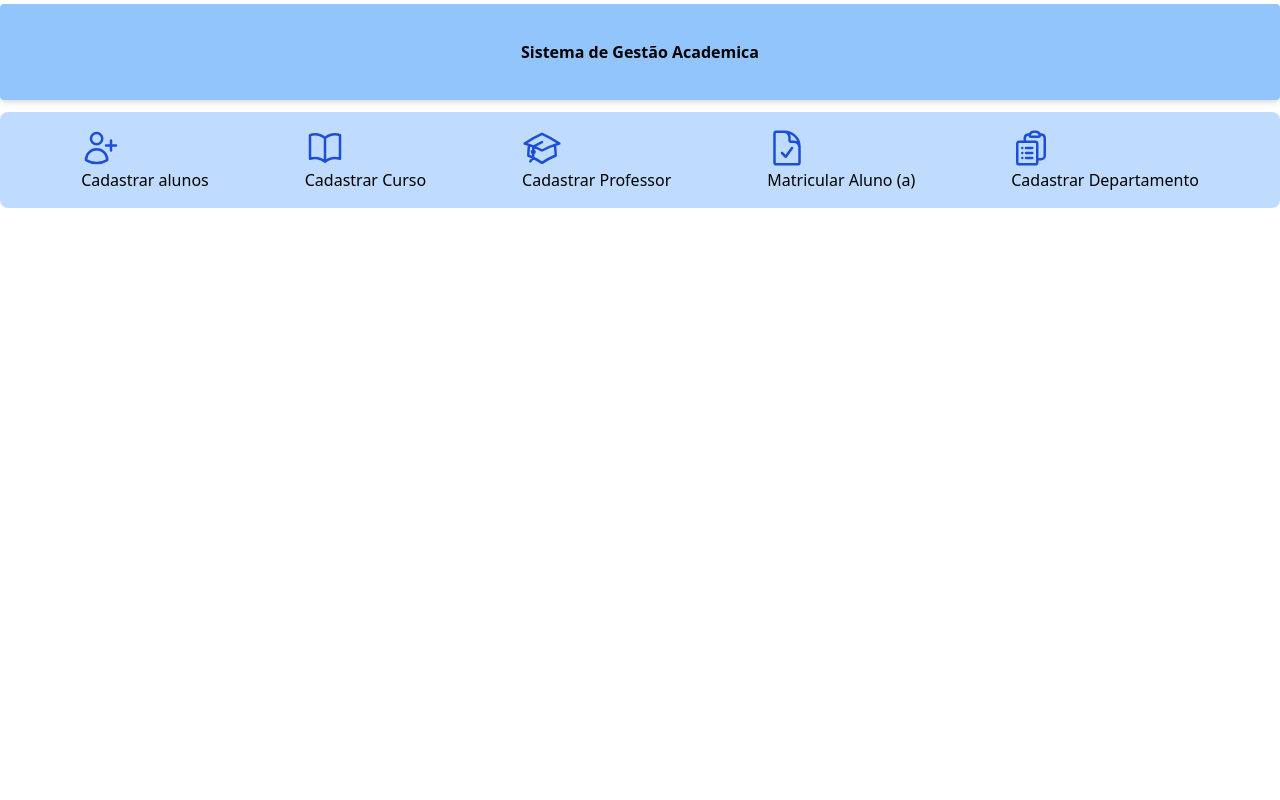
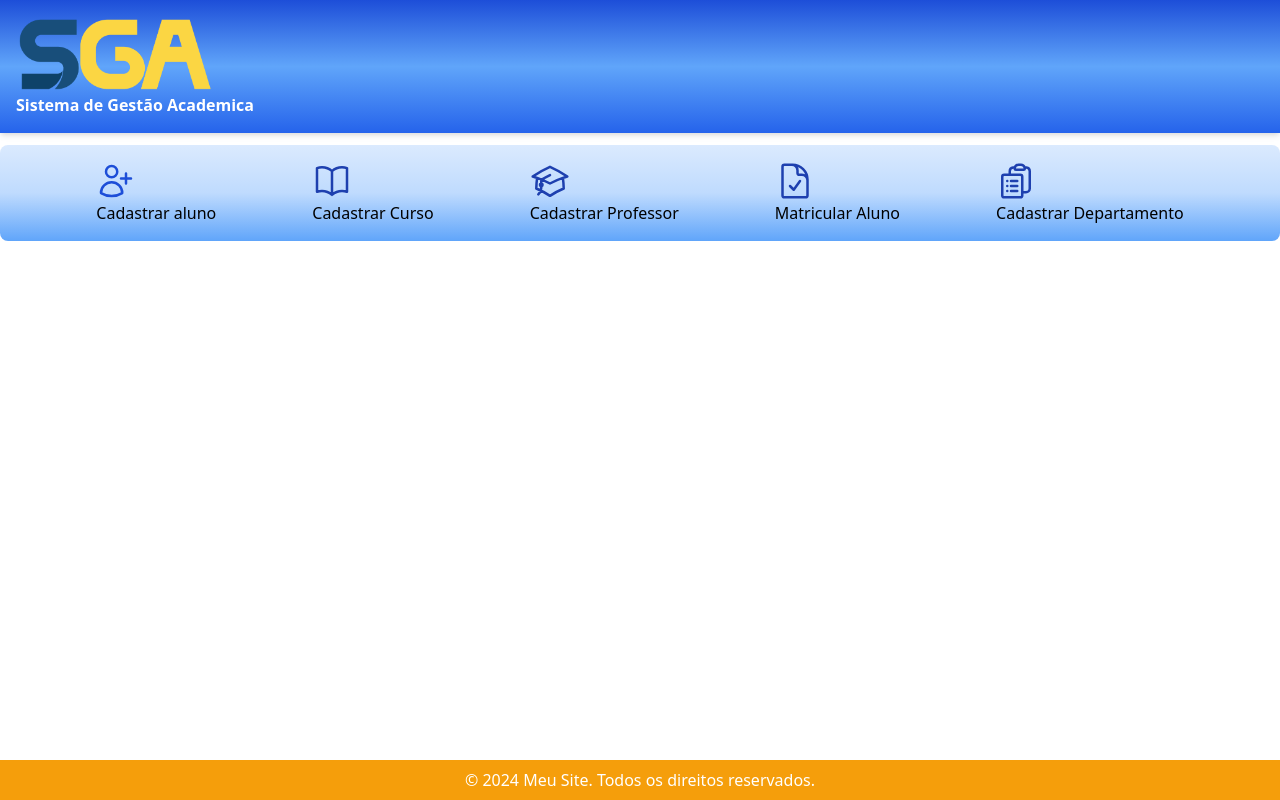
Before and after one commit to Dom-Furia/Projeto_final_CyberEdux, a Django app: page / in a window 1280 px wide. Run offline with Django 5.2, Linux system fonts and the light colour scheme.

Commit message:
Add files via upload

```diff
--- a/Projeto_final/Projeto_CyberEedux/settings.py
+++ b/Projeto_final/Projeto_CyberEedux/settings.py
@@ -106,7 +106,7 @@ USE_TZ = True
 # Static files (CSS, JavaScript, Images)
 # https://docs.djangoproject.com/en/5.0/howto/static-files/
 
-STATIC_URL = 'static/'
+STATIC_URL = '/static/'
 
 # Default primary key field type
 # https://docs.djangoproject.com/en/5.0/ref/settings/#default-auto-field
--- a/Projeto_final/sistema_academico/templates/base.html
+++ b/Projeto_final/sistema_academico/templates/base.html
@@ -1,20 +1,27 @@
 <!DOCTYPE html>
-<html lang="en">
+<html lang="pt-br">
+{% load static %}
 <head>
     <meta charset="UTF-8">
     <meta name="viewport" content="width=device-width, initial-scale=1.0">
     <title>GCE</title>
     <link rel="stylesheet" href="https://cdn.jsdelivr.net/npm/tailwindcss@2.2.19/dist/tailwind.min.css">
 </head>
-<body>
-    <div class="mx-auto my-auto bg-white mt-1">
-        <div class="flex justify-center items-center bg-blue-300 font-bold p-9 shadow-md rounded">
-            <img src="" alt="">
-            <h1>Sistema de Gestão Academica</h1>
+<body class="flex flex-col h-screen">
+    <section>
+        <div class="bg-gradient-to-b from-blue-700 via-blue-400 to-blue-600 font-bold p-4 shadow-md">
+            <img src="{% static 'img/sga.png' %}" alt="Descriçã da Imagem" width="200px" >
+            <h1 class="text-white">Sistema de Gestão Academica</h1>
         </div>
-
+    </section>
+    <div class="flex-grow">
         {% block content %}
         {% endblock %}
+    </div>
+    <div>
+        <footer class="bg-yellow-500 text-white text-center py-2 w-screen">
+            <p class="">&copy; 2024 Meu Site. Todos os direitos reservados.</p>
+        </footer>
     </div>
 
 </body>
--- a/Projeto_final/sistema_academico/templates/cadastrar_professor.html
+++ b/Projeto_final/sistema_academico/templates/cadastrar_professor.html
@@ -1,7 +1,7 @@
 {% extends 'base.html' %}
 {% block content %}
 
-<form method="POST" class="bg-gray-200 shadow-md rounded px-8 pt-6 pb-8 mb-4 mt-4 ">
+<form method="POST" class="container mx-auto bg-blue-200 shadow-md rounded px-8 pt-6 pb-8 mb-4 mt-6  divide-gray-200">
     {% csrf_token %}
     <div>
         <div class="flex justify-center p-4 mb-4">
@@ -64,8 +64,8 @@
     </div>
 </form>
 
-<table class="min-w-full divide-y divide-gray-200 bg-white shadow overflow-hidden sm:rounded-lg">
-    <thead class="bg-gray-200 text-center">
+<table class="container mx-auto divide-y divide-gray-200 bg-white shadow overflow-hidden sm:rounded-lg mb-5">
+    <thead class="bg-yellow-400 text-center">
       <tr>
         <th class="px-6 py-3 text-left text-xs font-medium text-gray-500 uppercase tracking-wider">Nome</th>
         <th class="px-6 py-3 text-left text-xs font-medium text-gray-500 uppercase tracking-wider text-center">E-mail</th>
--- a/Projeto_final/sistema_academico/templates/criar_curso.html
+++ b/Projeto_final/sistema_academico/templates/criar_curso.html
@@ -1,7 +1,7 @@
 {% extends 'base.html' %}
 {% block content %}
 
-<form method="POST" class="bg-gray-200 shadow-md rounded px-8 pt-6 pb-8 mb-4 mt-6  divide-gray-200">
+<form method="POST" class="container mx-auto bg-blue-200 shadow-md rounded px-8 pt-2 pb-4 mb-4 mt-6  divide-gray-400 mb-10">
       {% csrf_token %}
         <div class="flex justify-center">
           <h1 class="mx-auto text-black font-bold mb-4 p-4 text-3xl text-gray-600">Cadastrar Curso</h1>
@@ -47,8 +47,8 @@
       </div>
 </form>
 
-<table class="min-w-full divide-y divide-gray-200 bg-white shadow overflow-hidden sm:rounded-lg mb-6">
-    <thead class="bg-gray-200 text-center">
+<table class="container mx-auto divide-y divide-gray-200 bg-white shadow overflow-hidden sm:rounded-lg mb-6">
+    <thead class="bg-yellow-400 text-center">
       <tr>
         <th class="px-6 py-3 text-left text-xs font-medium text-gray-500 uppercase tracking-wider">Nome</th>
         <th class="px-6 py-3 text-left text-xs font-medium text-gray-500 uppercase tracking-wider text-center">Descrição</th>
--- a/Projeto_final/sistema_academico/templates/editar_aluno.html
+++ b/Projeto_final/sistema_academico/templates/editar_aluno.html
@@ -3,7 +3,7 @@
 <br>
 <div>
 
-    <form method="post" class="bg-gray-200 shadow-md rounded px-8 pt-6 pb-8 mb-4">
+    <form method="post" class="container mx-auto bg-blue-200 shadow-md rounded px-8 pt-2 pb-4 mb-2 mt-6  divide-gray-200">
         {% csrf_token %}
         <div class="flex justify-center items-center p-4 font-bold">
           <h1 class="">Editar Aluno</h1>
--- a/Projeto_final/sistema_academico/templates/home.html
+++ b/Projeto_final/sistema_academico/templates/home.html
@@ -1,27 +1,27 @@
 {% extends 'base.html' %}
 {% block content %}
 
-<div class=" container mx-auto flex justify-center items-center space-x-24 mb-4 p-4 mt-3 mb-10 bg-blue-200 rounded-lg">
+<div class=" container mx-auto flex justify-center items-center space-x-24 mb-4 p-4 mt-3 mb-10 bg-gradient-to-b from-blue-100 via-blue-200 to-blue-400 rounded-lg">
   <div>
-    <a href="{% url 'adicionar_aluno' %}" class="text-center"> <svg xmlns="http://www.w3.org/2000/svg" fill="none" viewBox="0 0 24 24" stroke-width="1.5" stroke="currentColor" class="w-10 text-blue-700">
+    <a href="{% url 'adicionar_aluno' %}" class="text-center "> <svg xmlns="http://www.w3.org/2000/svg" fill="none" viewBox="0 0 24 24" stroke-width="1.5" stroke="currentColor" class="w-10 text-blue-700 hover:text-white">
       <path stroke-linecap="round" stroke-linejoin="round" d="M18 7.5v3m0 0v3m0-3h3m-3 0h-3m-2.25-4.125a3.375 3.375 0 1 1-6.75 0 3.375 3.375 0 0 1 6.75 0ZM3 19.235v-.11a6.375 6.375 0 0 1 12.75 0v.109A12.318 12.318 0 0 1 9.374 21c-2.331 0-4.512-.645-6.374-1.766Z" />
-    </svg>Cadastrar alunos</a>
+    </svg>Cadastrar aluno</a>
 
   </div>
 
-    <a href="{% url 'criar_curso' %}" ><svg xmlns="http://www.w3.org/2000/svg" fill="none" viewBox="0 0 24 24" stroke-width="1.5" stroke="currentColor" class="w-10 text-blue-700 hover:text-blue-500">
+    <a href="{% url 'criar_curso' %}" ><svg xmlns="http://www.w3.org/2000/svg" fill="none" viewBox="0 0 24 24" stroke-width="1.5" stroke="currentColor" class="w-10 text-blue-800 hover:text-white">
       <path stroke-linecap="round" stroke-linejoin="round" d="M12 6.042A8.967 8.967 0 0 0 6 3.75c-1.052 0-2.062.18-3 .512v14.25A8.987 8.987 0 0 1 6 18c2.305 0 4.408.867 6 2.292m0-14.25a8.966 8.966 0 0 1 6-2.292c1.052 0 2.062.18 3 .512v14.25A8.987 8.987 0 0 0 18 18a8.967 8.967 0 0 0-6 2.292m0-14.25v14.25" />
     </svg>
     Cadastrar Curso</a>
-    <a href="{% url 'cadastrar_professor' %}"><svg xmlns="http://www.w3.org/2000/svg" fill="none" viewBox="0 0 24 24" stroke-width="1.5" stroke="currentColor" class="w-10 text-blue-700 hover:text-blue-400">
+    <a href="{% url 'cadastrar_professor' %}"><svg xmlns="http://www.w3.org/2000/svg" fill="none" viewBox="0 0 24 24" stroke-width="1.5" stroke="currentColor" class="w-10 text-blue-800 hover:text-white">
       <path stroke-linecap="round" stroke-linejoin="round" d="M4.26 10.147a60.438 60.438 0 0 0-.491 6.347A48.62 48.62 0 0 1 12 20.904a48.62 48.62 0 0 1 8.232-4.41 60.46 60.46 0 0 0-.491-6.347m-15.482 0a50.636 50.636 0 0 0-2.658-.813A59.906 59.906 0 0 1 12 3.493a59.903 59.903 0 0 1 10.399 5.84c-.896.248-1.783.52-2.658.814m-15.482 0A50.717 50.717 0 0 1 12 13.489a50.702 50.702 0 0 1 7.74-3.342M6.75 15a.75.75 0 1 0 0-1.5.75.75 0 0 0 0 1.5Zm0 0v-3.675A55.378 55.378 0 0 1 12 8.443m-7.007 11.55A5.981 5.981 0 0 0 6.75 15.75v-1.5" />
     </svg>
     Cadastrar Professor</a>
-    <a href="{% url 'matricular_aluno' %}" ><svg xmlns="http://www.w3.org/2000/svg" fill="none" viewBox="0 0 24 24" stroke-width="1.5" stroke="currentColor" class="w-10 text-blue-700">
+    <a href="{% url 'matricular_aluno' %}" ><svg xmlns="http://www.w3.org/2000/svg" fill="none" viewBox="0 0 24 24" stroke-width="1.5" stroke="currentColor" class="w-10 text-blue-800 hover:text-white">
       <path stroke-linecap="round" stroke-linejoin="round" d="M10.125 2.25h-4.5c-.621 0-1.125.504-1.125 1.125v17.25c0 .621.504 1.125 1.125 1.125h12.75c.621 0 1.125-.504 1.125-1.125v-9M10.125 2.25h.375a9 9 0 0 1 9 9v.375M10.125 2.25A3.375 3.375 0 0 1 13.5 5.625v1.5c0 .621.504 1.125 1.125 1.125h1.5a3.375 3.375 0 0 1 3.375 3.375M9 15l2.25 2.25L15 12" />
     </svg>
-    Matricular Aluno (a)</a>
-    <a href="{% url 'cadastrar_departamento' %}" ><svg xmlns="http://www.w3.org/2000/svg" fill="none" viewBox="0 0 24 24" stroke-width="1.5" stroke="currentColor" class="w-10 text-blue-700">
+    Matricular Aluno</a>
+    <a href="{% url 'cadastrar_departamento' %}" ><svg xmlns="http://www.w3.org/2000/svg" fill="none" viewBox="0 0 24 24" stroke-width="1.5" stroke="currentColor" class="w-10 text-blue-800 hover:text-white">
       <path stroke-linecap="round" stroke-linejoin="round" d="M9 12h3.75M9 15h3.75M9 18h3.75m3 .75H18a2.25 2.25 0 0 0 2.25-2.25V6.108c0-1.135-.845-2.098-1.976-2.192a48.424 48.424 0 0 0-1.123-.08m-5.801 0c-.065.21-.1.433-.1.664 0 .414.336.75.75.75h4.5a.75.75 0 0 0 .75-.75 2.25 2.25 0 0 0-.1-.664m-5.8 0A2.251 2.251 0 0 1 13.5 2.25H15c1.012 0 1.867.668 2.15 1.586m-5.8 0c-.376.023-.75.05-1.124.08C9.095 4.01 8.25 4.973 8.25 6.108V8.25m0 0H4.875c-.621 0-1.125.504-1.125 1.125v11.25c0 .621.504 1.125 1.125 1.125h9.75c.621 0 1.125-.504 1.125-1.125V9.375c0-.621-.504-1.125-1.125-1.125H8.25ZM6.75 12h.008v.008H6.75V12Zm0 3h.008v.008H6.75V15Zm0 3h.008v.008H6.75V18Z" />
     </svg>
     Cadastrar Departamento</a>
--- a/Projeto_final/sistema_academico/views.py
+++ b/Projeto_final/sistema_academico/views.py
@@ -89,7 +89,6 @@ def matricular_aluno(request):
             try:
                 Matricula.objects.create(aluno=aluno, curso=curso)
                 messages.success(request, 'Aluno (a) matriculado com sucesso!')
-                Matricula.objects.save()
                 return redirect('matricular_aluno')
             except Exception as e:
                 messages.error(request, f'Erro ao matricular aluno (a): {e}')
```
Also changed, not shown: Projeto_final/sistema_academico/templates/cadastrar_departamento.html (+8 -8 lines), Projeto_final/sistema_academico/templates/editar_curso.html (+7 -7 lines), Projeto_final/sistema_academico/templates/matricular_aluno.html (+4 -4 lines), Projeto_final/sistema_academico/templates/ver_aluno.html (+11 -5 lines), Projeto_final/db.sqlite3, Projeto_final/sistema_academico/static/img/sga.png (added).
